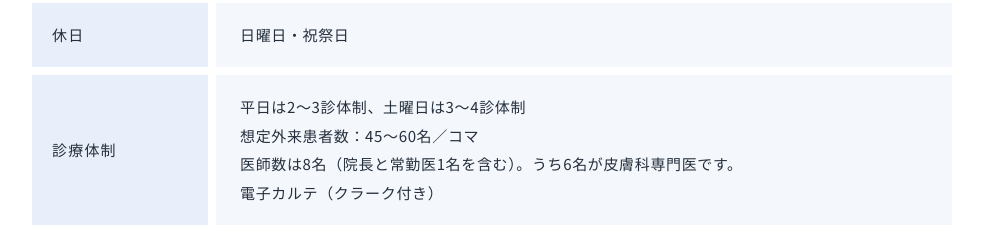
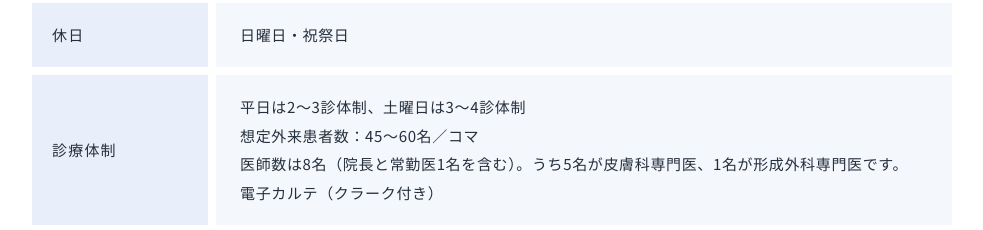
Before and after one commit to kotaka0424/doctor-recruit-preview, a plain HTML site: page index.html in a window 1280 px wide. Shown: the part 9231-9461 px from the top of the page, without its empty margins (148-1131 px from the left). Drawn offline with nearby package versions, Linux system fonts and the light colour scheme.

Commit message:
Update doctor headcount wording
Co-Authored-By: Claude Fable 5.2 <noreply@anthropic.com>

```diff
--- a/index.html
+++ b/index.html
@@ -879,7 +879,7 @@ body { margin: 0; background: #fff; }
           <dd>
             <p>平日は2〜3診体制、土曜日は3〜4診体制</p>
             <p>想定外来患者数：45〜60名／コマ</p>
-            <p>医師数は8名（院長と常勤医1名を含む）。うち6名が皮膚科専門医です。</p>
+            <p>医師数は8名（院長と常勤医1名を含む）。うち5名が皮膚科専門医、1名が形成外科専門医です。</p>
             <p>電子カルテ（クラーク付き）</p>
           </dd>
         </div>
```
